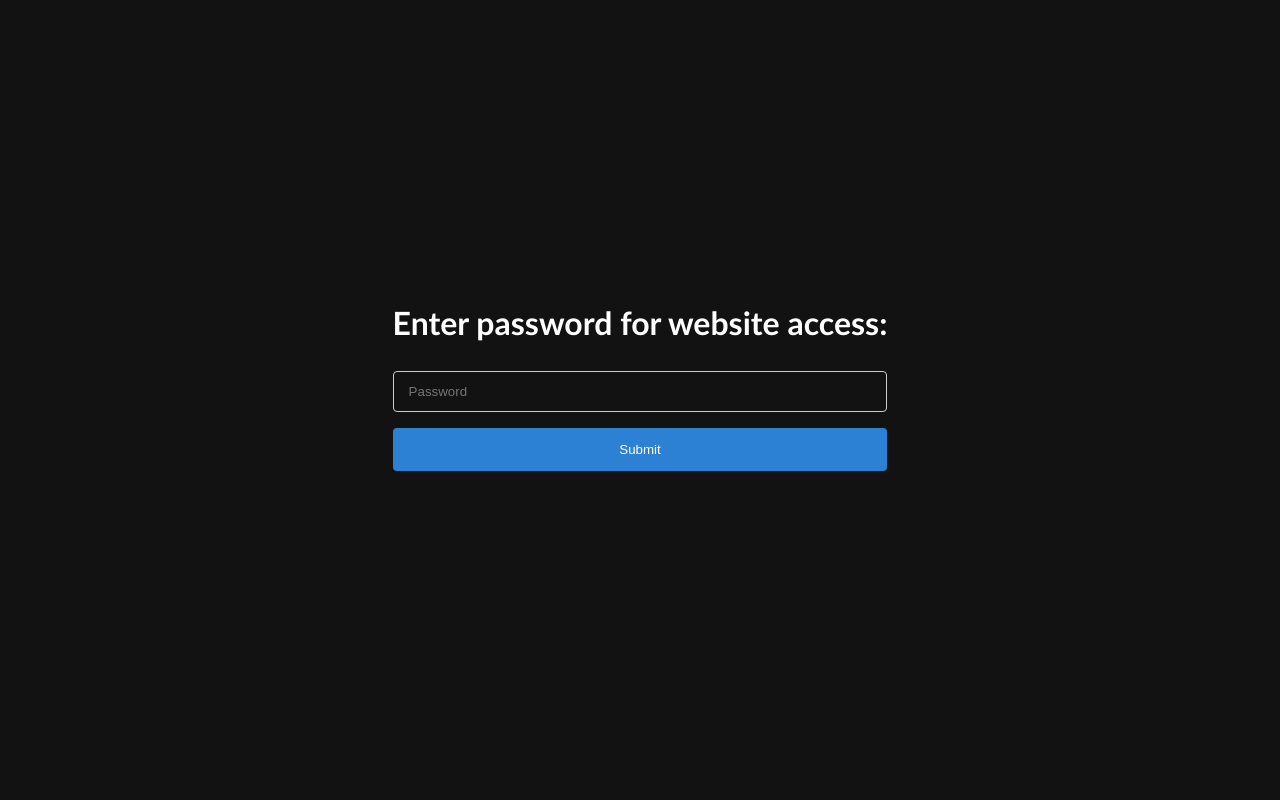
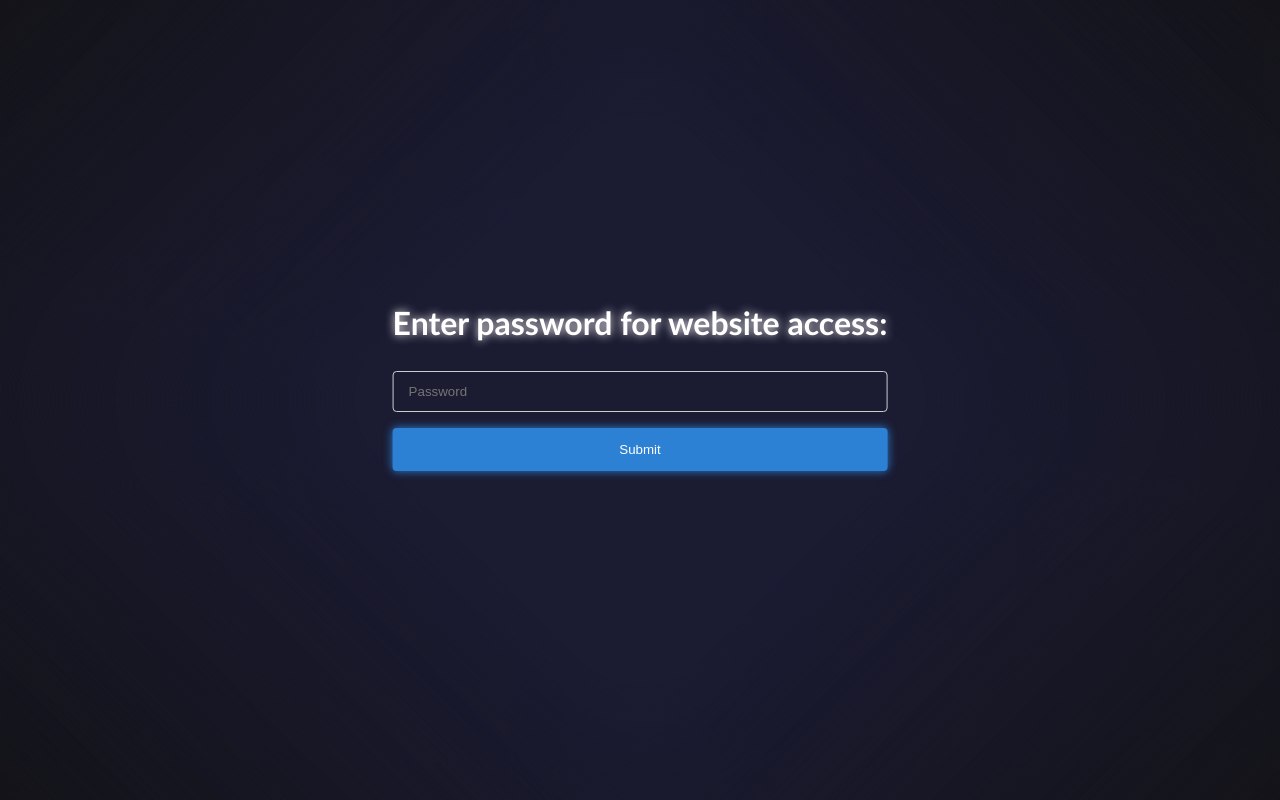
Before and after one commit to coson-lu/journey, a React (Create React App) app in the folder frontend/: page / in a window 1280 px wide. Built offline with nearby package versions, Linux system fonts and the light colour scheme.

Commit message:
added styling to password page

```diff
--- a/frontend/src/App.css
+++ b/frontend/src/App.css
@@ -9,11 +9,12 @@ input[type=text] {
   color: white;
 }
 
-input[type=text]:focus {
+input[type=submit]:focus {
   outline: 2px solid #48A3FF;
 }
 
 input[type=submit] {
+  box-shadow: 0 0 10px #2d81d4;
   background-color: #2d81d4;
   color: white;
   padding: 14px 20px;
@@ -33,4 +34,19 @@ input[type=submit]:hover {
   align-items: center;
   justify-content: center;
   height: 95vh;
+  position: absolute;
+  left: 50%;
+  transform: translate(-50%, 0);
+  z-index: 500;
 }
+
+.big-password-container {
+  width:100%;
+  height:100%;
+  position: absolute;
+  overflow: hidden;
+}
+
+#password-prompt {
+  text-shadow: 0 0 10px white;
+}
--- a/frontend/src/App.js
+++ b/frontend/src/App.js
@@ -13,6 +13,7 @@ function App() {
       setAccess(true)
     }
   }
+  let x = (value, istart, istop, ostart, ostop) => ostart + (ostop - ostart) * ((value - istart) / (istop - istart))
 
   return (
     <>
@@ -29,14 +30,25 @@ function App() {
           </Routes>
         </>
       ) : (
+        <>
           <div class='password-container'>
             <form onSubmit={handleSubmit}>
-            <h1>Enter password for website access: </h1>
+              <h1 id='password-prompt'>Enter password for website access: </h1>
               <input type='password' placeholder='Password' value={password} onChange={(e) => setPassword(e.target.value)}/>
               <input type='submit' placeholder='submit'/>
             </form>
           </div>
-
+          <div class='big-password-container'>
+            {Array.from({ length: (1800 - 450) }, (_, index) => {
+              const i = 1800 - index;
+              console.log(i);
+              return (
+                <div key={i} style={{ width: i + 'px', height: i + 'px', transform: 'rotate(45deg) ', backgroundColor: `rgb(${x(i, 450, 1800, 27, 18)}, ${x(i, 450, 1800, 27, 18)}, ${x(i, 450, 1800, 50, 18)})`, position: 'absolute', top: `calc(50% - (${i / 2}px))`, left: `calc(50% - (${i / 2}px))`, 'borderRadius': `${x(i, 450, 1800, 80, 300)}px`, 'zIndex': -50000}}>
+                </div>
+              ); // USE P5 MAP function!
+            })}
+          </div>
+        </>
       )}
 
     </>
--- a/frontend/src/index.css
+++ b/frontend/src/index.css
@@ -1,6 +1,7 @@
 html {
   scroll-behavior: smooth;
   overflow-y: scroll;
+  overflow-x: hidden;
 }
 
 body {
```
Lines whose indentation alone changed are shown as unchanged.
